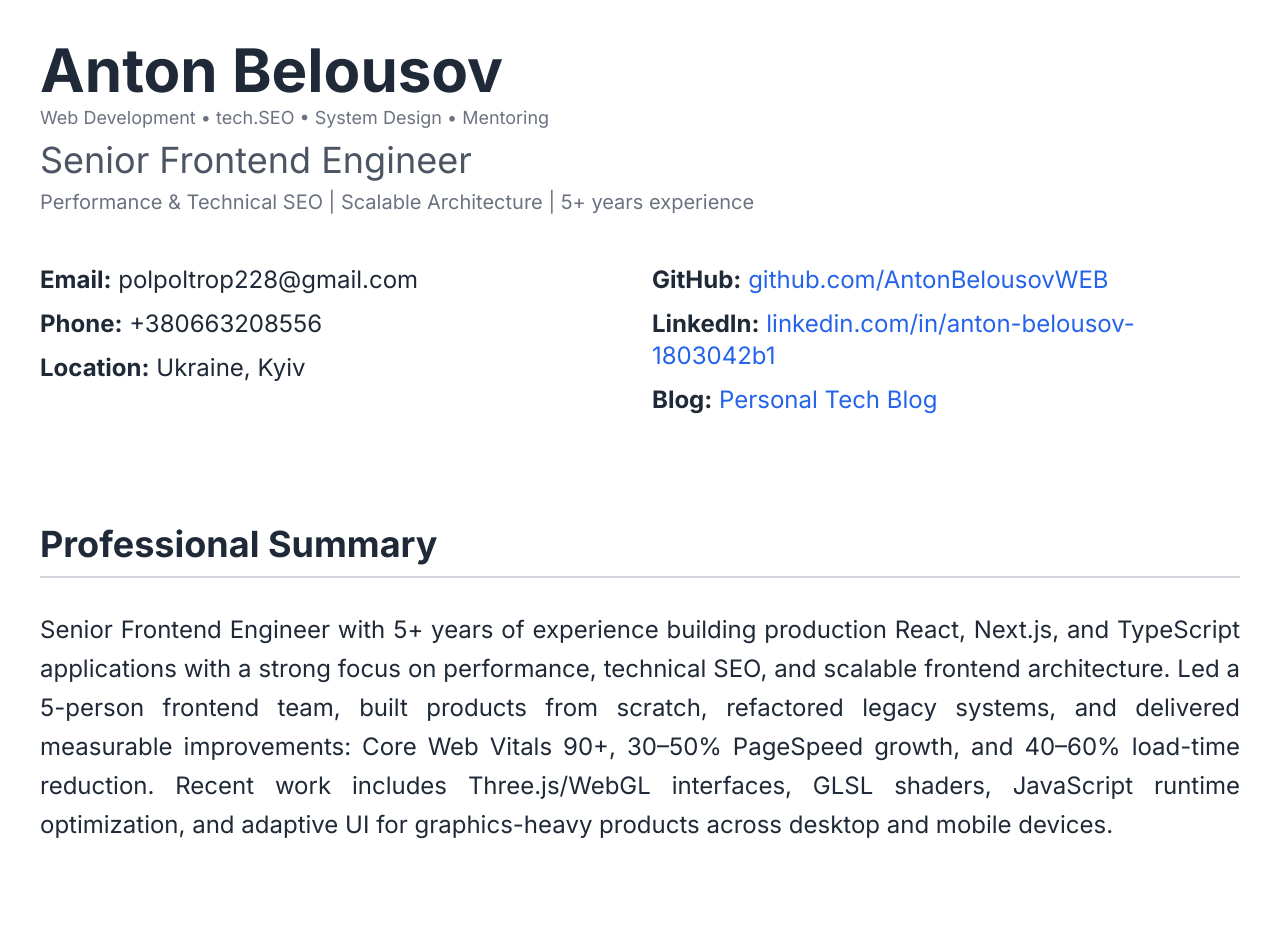
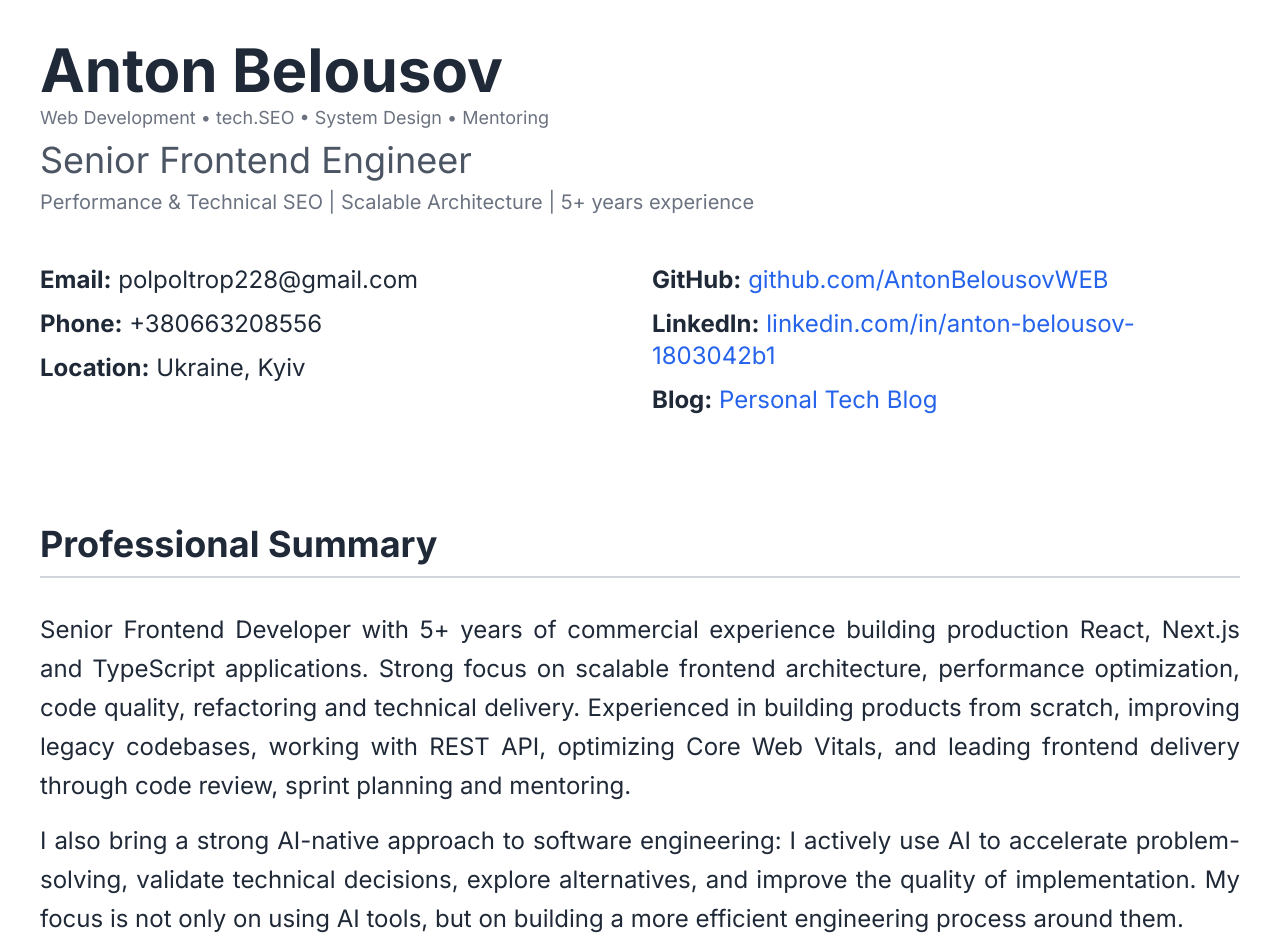
Before and after one commit to AntonBelousovWEB/AntonBelousovCV, a Next.js app: page / in a window 1280 px wide. Shown: the top 943 px of the page. Built offline with nearby package versions, Linux system fonts and the light colour scheme.

Commit message:
Refactor CV content to enhance clarity and detail, emphasizing AI-native software engineering skills and advanced AI workflows. Updated technical skills section to include new tools and methodologies.

```diff
--- a/cv-template.tsx
+++ b/cv-template.tsx
@@ -95,16 +95,14 @@ export default function CVTemplate() {
           Professional Summary
         </h3>
         <p className="text-justify leading-relaxed" itemProp="description">
-          Senior Frontend Engineer with 5+ years of experience building
-          production React, Next.js, and TypeScript applications with a strong
-          focus on performance, technical SEO, and scalable frontend
-          architecture. Led a 5-person frontend team, built products from
-          scratch, refactored legacy systems, and delivered measurable
-          improvements: Core Web Vitals 90+, 30–50% PageSpeed growth, and
-          40–60% load-time reduction. Recent work includes Three.js/WebGL
-          interfaces, GLSL shaders, JavaScript runtime optimization, and
-          adaptive UI for graphics-heavy products across desktop and mobile
-          devices.
+          Senior Frontend Developer with 5+ years of commercial experience building production React, Next.js and TypeScript applications. Strong focus on scalable frontend architecture, performance optimization, code quality, refactoring and technical delivery. Experienced in building products from scratch, improving legacy codebases, working with REST API, optimizing Core Web Vitals, and leading frontend delivery through code review, sprint planning and mentoring.
+        </p>
+        <p className="text-justify leading-relaxed mt-4">
+          I also bring a strong AI-native approach to software engineering: I actively
+          use AI to accelerate problem-solving, validate technical decisions, explore
+          alternatives, and improve the quality of implementation. My focus is not only
+          on using AI tools, but on building a more efficient engineering process around
+          them.
         </p>
       </section>
 
@@ -576,10 +574,33 @@ export default function CVTemplate() {
               itemProp="knowsAbout"
             >
               <li>Core Web Vitals, Lighthouse, PageSpeed Insights</li>
-              <li>Technical SEO, SSR/SSG, Schema.org, canonical URLs</li>
+              <li>Technical SEO, SSR/SSG, Schema.org, DataForSeo, setting MCP for AI-Agents, canonical URLs</li>
               <li>
                 JavaScript runtime optimization, rendering optimization, code
                 splitting, lazy loading, caching
+              </li>
+            </ul>
+          </div>
+
+          <div>
+            <h4 className="font-semibold mb-3 md:mb-5 text-xl sm:text-2xl lg:text-3xl">
+              AI Workflow & Agents
+            </h4>
+            <ul
+              className="list-disc pl-5 md:pl-8 space-y-3 md:space-y-5"
+              itemProp="knowsAbout"
+            >
+              <li>
+                Advanced usage of AI tools, coding agents, and agent-based development
+                workflows
+              </li>
+              <li>
+                MCP servers, custom plugins, skills, codebase memory, and contextual
+                knowledge management
+              </li>
+              <li>
+                Token-efficient agent workflows, prompt optimization, task decomposition,
+                and AI-assisted delivery
               </li>
             </ul>
           </div>
@@ -623,6 +644,7 @@ export default function CVTemplate() {
               Technical blog
             </Link>
           </li>
+          <li>I have an unreasonable love for donuts 🍩</li>
         </ul>
       </section>
 
```
